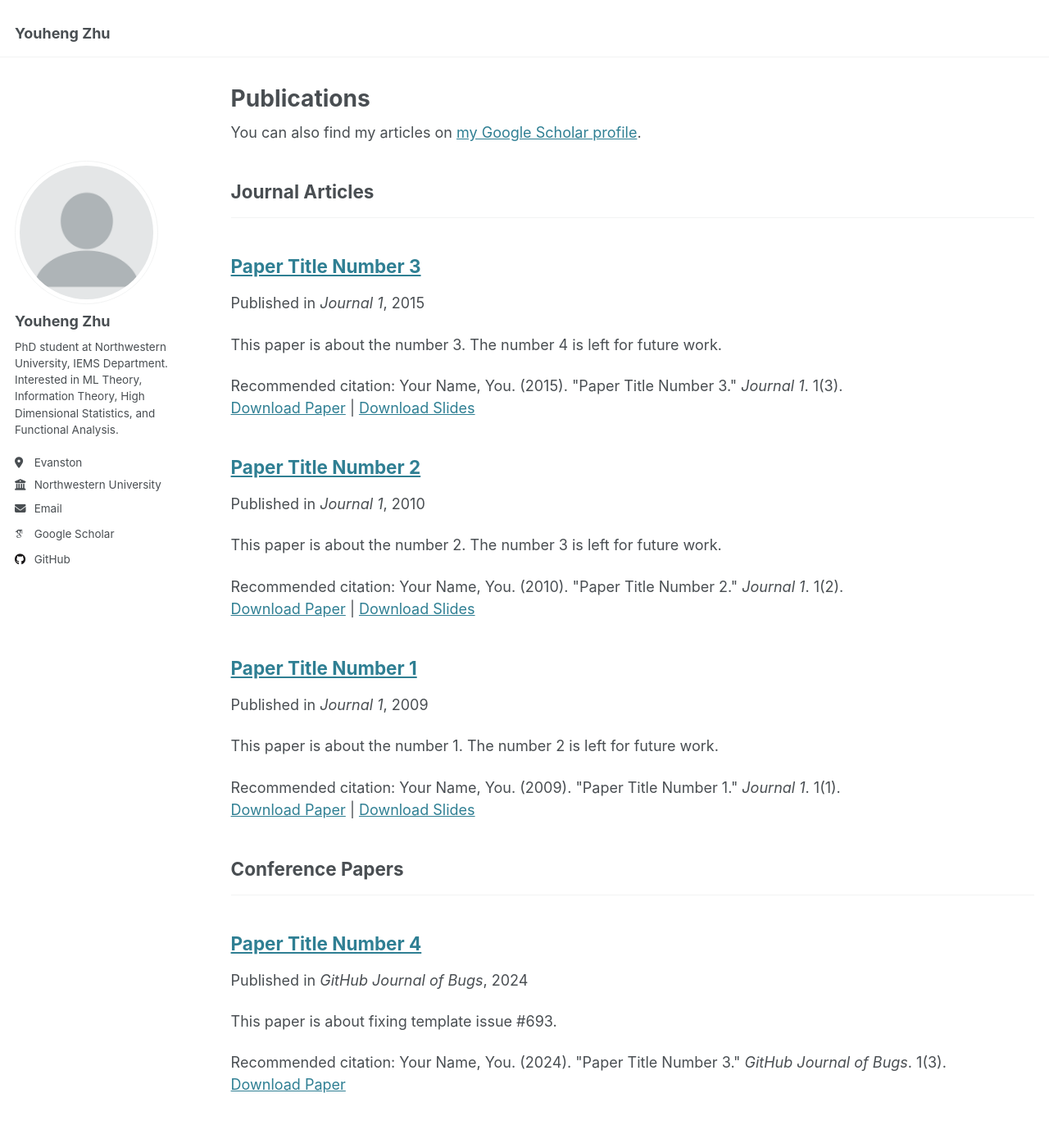
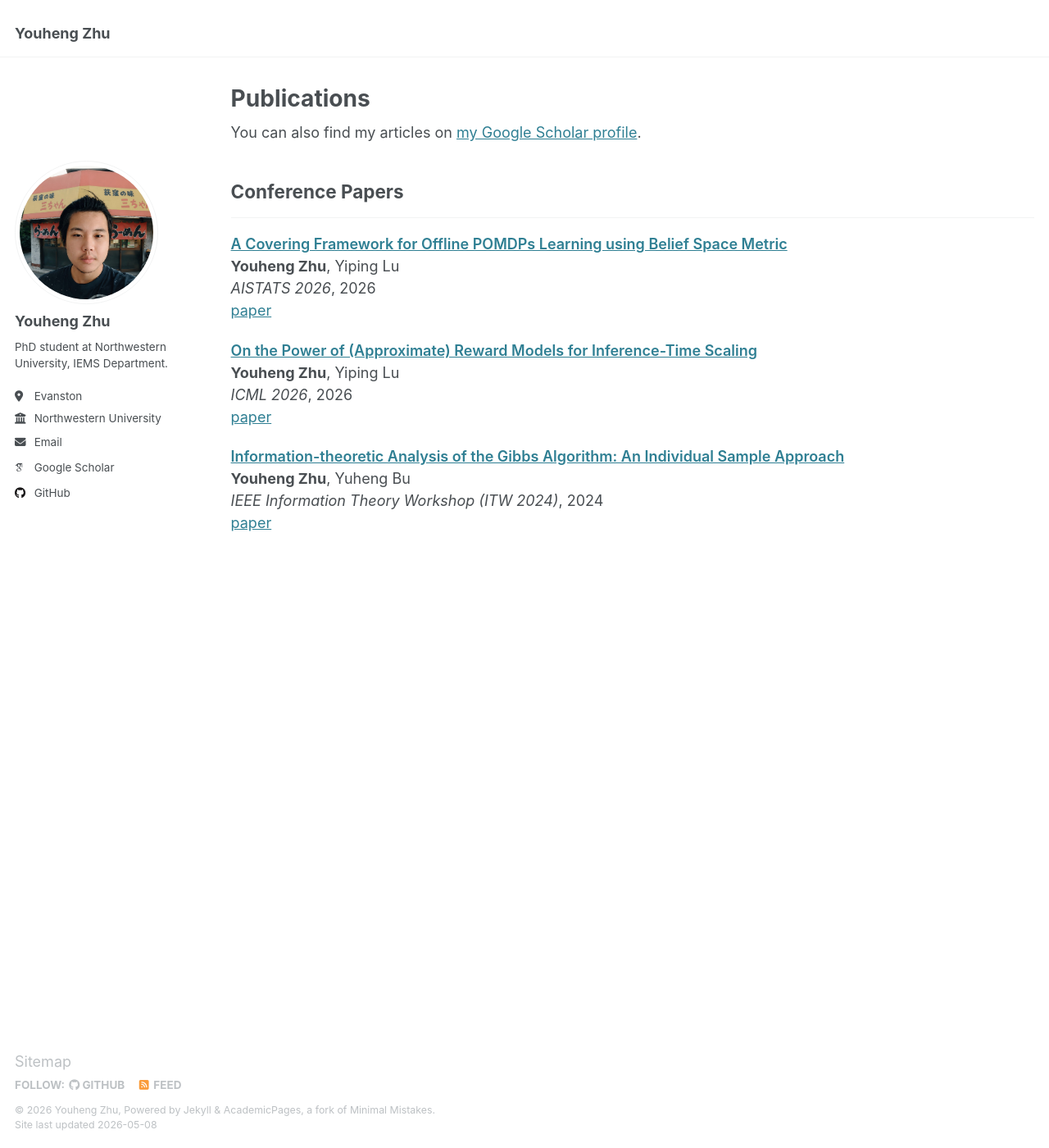
Before and after one commit to ZhuYouheng/zhuyouheng.github.io, a Jekyll site: the page built from _pages/publications.html, in a window 1280 px wide and 1400 px high. Shown: the whole window at 82% size. Built offline with Jekyll 4.4.1, drawn with Linux system fonts in a browser that asks for light colours; some web fonts are replaced.

Commit message:
update 2026/05/08

```diff
--- a/_config.yml
+++ b/_config.yml
@@ -25,7 +25,7 @@ author:
   avatar           : "profile.png"
   name             : "Youheng Zhu"
   pronouns         : # example: "she/her"
-  bio              : "PhD student at Northwestern University, IEMS Department. Interested in ML Theory, Information Theory, High Dimensional Statistics, and Functional Analysis."
+  bio              : "PhD student at Northwestern University, IEMS Department."
   location         : "Evanston"
   employer         : "Northwestern University"
   uri              : # URL
--- /dev/null
+++ b/_includes/publication-single-minimal.html
@@ -0,0 +1,43 @@
+{% include base_path %}
+
+<div class="pub-item" style="margin-bottom: 1.2em;">
+  <div class="pub-title" style="font-weight: 600;">
+    {% if post.paperurl %}
+      <a href="{{ post.paperurl }}">{{ post.title }}</a>
+    {% else %}
+      <a href="{{ base_path }}{{ post.url }}">{{ post.title }}</a>
+    {% endif %}
+  </div>
+
+  {% if post.authors %}
+    <div class="pub-authors">
+      {{ post.authors }}
+    </div>
+  {% endif %}
+
+  <div class="pub-venue">
+    {% if post.venue %}
+      <em>{{ post.venue }}</em>{% if post.date %}, {{ post.date | date: "%Y" }}{% endif %}
+    {% elsif post.date %}
+      {{ post.date | date: "%Y" }}
+    {% endif %}
+  </div>
+
+  <div class="pub-links">
+    {% if post.paperurl %}
+      <a href="{{ post.paperurl }}">paper</a>
+    {% endif %}
+    {% if post.codeurl %}
+      {% if post.paperurl %} / {% endif %}
+      <a href="{{ post.codeurl }}">code</a>
+    {% endif %}
+    {% if post.bibtexurl %}
+      {% if post.paperurl or post.codeurl %} / {% endif %}
+      <a href="{{ post.bibtexurl }}">bibtex</a>
+    {% endif %}
+    {% if post.slidesurl %}
+      {% if post.paperurl or post.codeurl or post.bibtexurl %} / {% endif %}
+      <a href="{{ post.slidesurl }}">slides</a>
+    {% endif %}
+  </div>
+</div>
--- a/_pages/publications.html
+++ b/_pages/publications.html
@@ -23,11 +23,11 @@ author_profile: true
         <h2>{{ category[1].title }}</h2><hr />
         {% assign title_shown = true %}
       {% endunless %}
-      {% include archive-single.html %}
+      {% include publication-single-minimal.html %}
     {% endfor %}
   {% endfor %}
 {% else %}
   {% for post in site.publications reversed %}
-    {% include archive-single.html %}
+    {% include publication-single-minimal.html %}
   {% endfor %}
 {% endif %}
--- a/_publications/2009-10-01-paper-title-number-1.md
+++ /dev/null
@@ -1,14 +0,0 @@
----
-title: "Paper Title Number 1"
-collection: publications
-category: manuscripts
-permalink: /publication/2009-10-01-paper-title-number-1
-excerpt: 'This paper is about the number 1. The number 2 is left for future work.'
-date: 2009-10-01
-venue: 'Journal 1'
-slidesurl: 'http://academicpages.github.io/files/slides1.pdf'
-paperurl: 'http://academicpages.github.io/files/paper1.pdf'
-citation: 'Your Name, You. (2009). &quot;Paper Title Number 1.&quot; <i>Journal 1</i>. 1(1).'
----
-
-The contents above will be part of a list of publications, if the user clicks the link for the publication than the contents of section will be rendered as a full page, allowing you to provide more information about the paper for the reader. When publications are displayed as a single page, the contents of the above "citation" field will automatically be included below this section in a smaller font.
--- a/_publications/2010-10-01-paper-title-number-2.md
+++ /dev/null
@@ -1,14 +0,0 @@
----
-title: "Paper Title Number 2"
-collection: publications
-category: manuscripts
-permalink: /publication/2010-10-01-paper-title-number-2
-excerpt: 'This paper is about the number 2. The number 3 is left for future work.'
-date: 2010-10-01
-venue: 'Journal 1'
-slidesurl: 'http://academicpages.github.io/files/slides2.pdf'
-paperurl: 'http://academicpages.github.io/files/paper2.pdf'
-citation: 'Your Name, You. (2010). &quot;Paper Title Number 2.&quot; <i>Journal 1</i>. 1(2).'
----
-
-The contents above will be part of a list of publications, if the user clicks the link for the publication than the contents of section will be rendered as a full page, allowing you to provide more information about the paper for the reader. When publications are displayed as a single page, the contents of the above "citation" field will automatically be included below this section in a smaller font.
--- a/_publications/2015-10-01-paper-title-number-3.md
+++ /dev/null
@@ -1,14 +0,0 @@
----
-title: "Paper Title Number 3"
-collection: publications
-category: manuscripts
-permalink: /publication/2015-10-01-paper-title-number-3
-excerpt: 'This paper is about the number 3. The number 4 is left for future work.'
-date: 2015-10-01
-venue: 'Journal 1'
-slidesurl: 'http://academicpages.github.io/files/slides3.pdf'
-paperurl: 'http://academicpages.github.io/files/paper3.pdf'
-citation: 'Your Name, You. (2015). &quot;Paper Title Number 3.&quot; <i>Journal 1</i>. 1(3).'
----
-
-The contents above will be part of a list of publications, if the user clicks the link for the publication than the contents of section will be rendered as a full page, allowing you to provide more information about the paper for the reader. When publications are displayed as a single page, the contents of the above "citation" field will automatically be included below this section in a smaller font.
--- a/_publications/2024-02-17-paper-title-number-4.md
+++ /dev/null
@@ -1,13 +0,0 @@
----
-title: "Paper Title Number 4"
-collection: publications
-category: conferences
-permalink: /publication/2024-02-17-paper-title-number-4
-excerpt: 'This paper is about fixing template issue #693.'
-date: 2024-02-17
-venue: 'GitHub Journal of Bugs'
-paperurl: 'http://academicpages.github.io/files/paper3.pdf'
-citation: 'Your Name, You. (2024). &quot;Paper Title Number 3.&quot; <i>GitHub Journal of Bugs</i>. 1(3).'
----
-
-The contents above will be part of a list of publications, if the user clicks the link for the publication than the contents of section will be rendered as a full page, allowing you to provide more information about the paper for the reader. When publications are displayed as a single page, the contents of the above "citation" field will automatically be included below this section in a smaller font.
```
Also changed, not shown: _pages/about.md (+6 -4 lines), _publications/2024-10-16-information-theoretic-analysis-of-the-gibbs-algorithm.md (added, +10 -0 lines), _publications/2026-02-01-on-the-power-of-approximate-reward-models-for-inference-time-scaling.md (added, +10 -0 lines), _publications/2026-02-03-a-covering-framework-for-offline-pomdps-learning-using-belief-space-metric.md (added, +10 -0 lines), images/profile.png.
